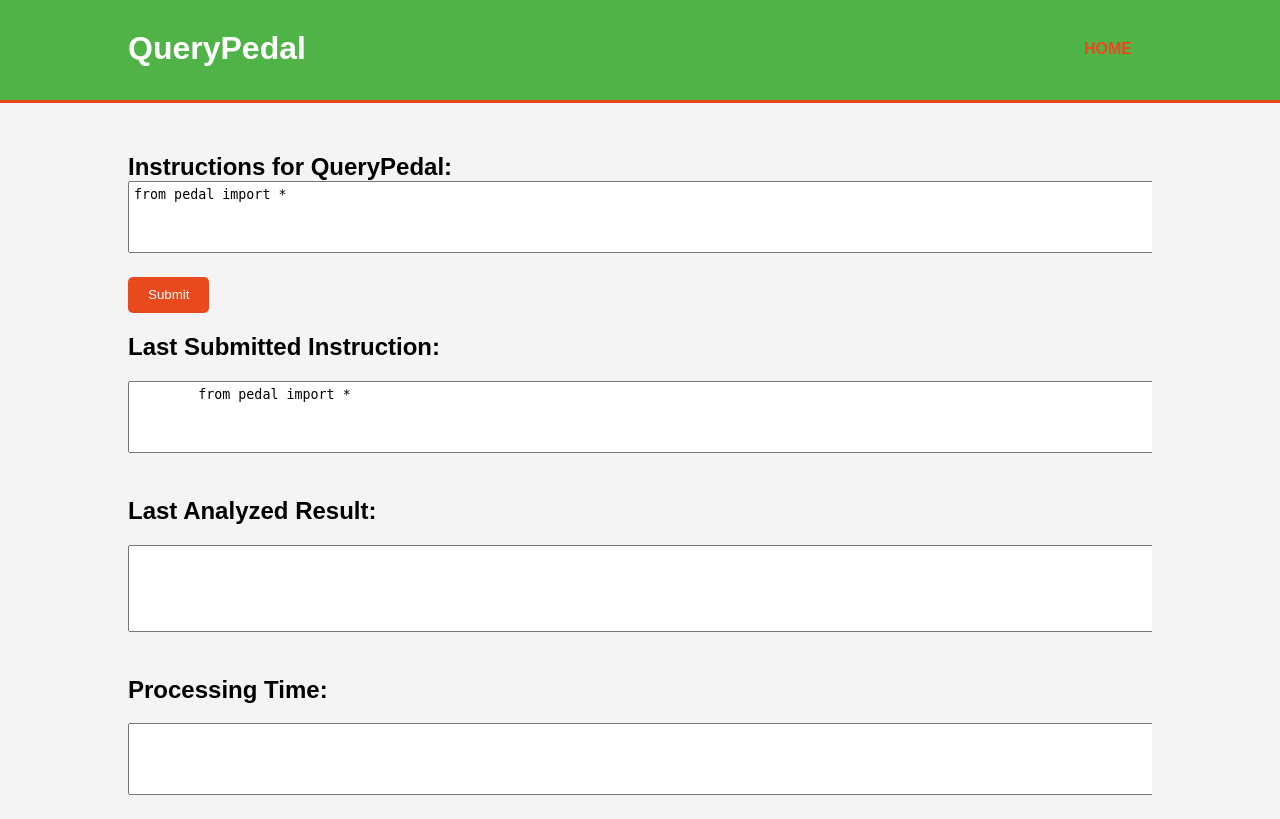
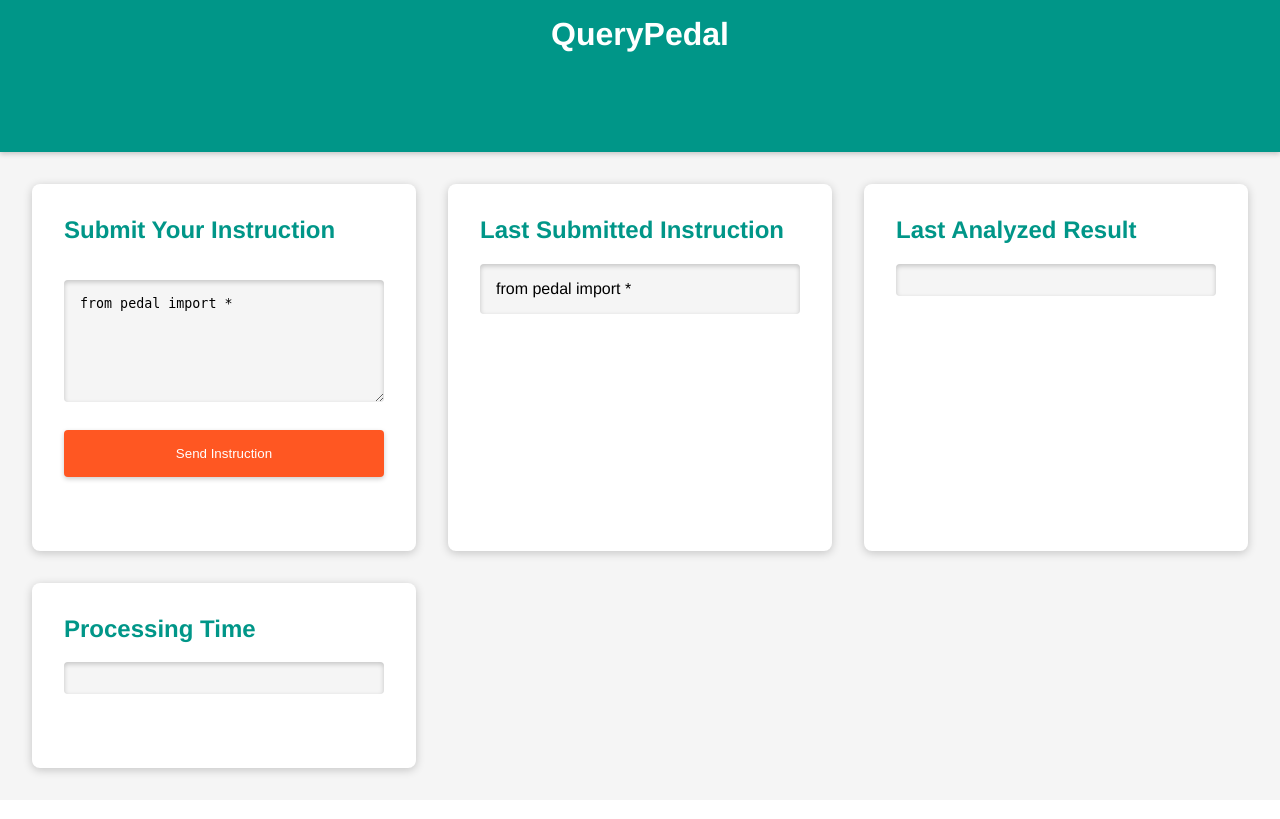
Before and after one commit to hzhan18/QueryPedal, a Flask app: page / in a window 1280 px wide. After the commit the page ends 777 px from the top, so only its background shows below. Run offline with Flask 3, Linux system fonts and the light colour scheme; parts of the project's set-up code (start-up, migrations or seed data) failed here and were passed over.

Commit message:
new frontend implemented

```diff
--- a/instructions.txt
+++ b/instructions.txt
@@ -493,3 +493,7 @@ ensure_function_call('print')
 
 from pedal import *
 ensure_function_call('print')
+from pedal import *
+from pedal import *
+from pedal import *
+from pedal import *
--- a/templates/index.html
+++ b/templates/index.html
@@ -1,178 +1,197 @@
-<!-- templates/index.html -->
 <!DOCTYPE html>
 <html lang="en">
   <head>
     <meta charset="UTF-8" />
+    <meta name="viewport" content="width=device-width, initial-scale=1.0" />
     <title>QueryPedal Submission Form</title>
     <style>
+      :root {
+        --main-bg-color: #009688;
+        --main-text-color: #fff;
+        --accent-color: #ff5722;
+        --neutral-light: #f5f5f5;
+        --shadow-color: rgba(0, 0, 0, 0.2);
+      }
+
+      * {
+        box-sizing: border-box;
+      }
+
       body {
-        font-family: "Arial", sans-serif;
+        font-family: "Helvetica Neue", Helvetica, Arial, sans-serif;
         margin: 0;
         padding: 0;
-        background-color: #f4f4f4;
+        background: var(--neutral-light);
+        color: var(--main-text-color);
       }
-      .container {
-        width: 80%;
-        margin: auto;
+
+      .wrapper {
+        display: grid;
+        grid-template-columns: 1fr;
+        min-height: 100vh;
+        grid-template-areas:
+          "nav"
+          "main";
+      }
+
+      nav {
+        grid-area: nav;
+        background: var(--main-bg-color);
+        padding: 1rem;
+        text-align: center;
+        box-shadow: 0 2px 5px var(--shadow-color);
+      }
+
+      nav h1 {
+        margin: 0;
+        font-size: 2rem;
+      }
+
+      .main-content {
+        grid-area: main;
+        padding: 2rem;
+        display: grid;
+        grid-gap: 2rem;
+        grid-template-columns: repeat(auto-fit, minmax(320px, 1fr));
+      }
+
+      .card {
+        background: #fff;
+        border-radius: 8px;
+        padding: 2rem;
+        box-shadow: 0 2px 10px var(--shadow-color);
+        position: relative;
         overflow: hidden;
+        transition: transform 0.3s ease-in-out;
       }
-      header {
-        background: #50b347;
-        color: white;
-        padding-top: 30px;
-        min-height: 70px;
-        border-bottom: #e8491d 3px solid;
+
+      .card:hover {
+        transform: translateY(-5px);
       }
-      header a {
-        color: #ffffff;
-        text-decoration: none;
-        text-transform: uppercase;
-        font-size: 16px;
+
+      .card::before {
+        content: "";
+        position: absolute;
+        top: 0;
+        right: 0;
+        bottom: 0;
+        left: 0;
+        background: linear-gradient(
+          to bottom right,
+          var(--main-bg-color),
+          var(--accent-color)
+        );
+        z-index: -1;
+        transform: scaleY(0);
+        transform-origin: top;
+        transition: transform 0.3s ease-in-out;
       }
-      header ul {
-        padding: 0;
-        margin: 0;
-        list-style: none;
-        overflow: hidden;
+
+      .card:hover::before {
+        transform: scaleY(1);
       }
-      header li {
-        float: left;
-        display: inline;
-        padding: 0 20px 0 20px;
+
+      .card h2 {
+        font-size: 1.5rem;
+        color: var(--main-bg-color);
+        margin-top: 0;
       }
-      header #branding {
-        float: left;
+
+      .card:hover h2 {
+        color: var(--neutral-light);
       }
-      header #branding h1 {
-        margin: 0;
+
+      textarea,
+      .result-display {
+        width: 100%;
+        padding: 1rem;
+        margin-top: 1rem;
+        border: none;
+        border-radius: 4px;
+        background: var(--neutral-light);
+        box-shadow: inset 0 2px 5px var(--shadow-color);
+        resize: vertical;
+        color: #000; /* Changed to black */
       }
-      header nav {
-        float: right;
-        margin-top: 10px;
+
+      .submit-btn {
+        display: block;
+        width: 100%;
+        padding: 1rem;
+        margin-top: 1.5rem;
+        border: none;
+        border-radius: 4px;
+        color: var(--main-text-color);
+        background: var(--accent-color);
+        box-shadow: 0 2px 5px var(--shadow-color);
+        cursor: pointer;
+        transition: background 0.3s;
       }
-      header .highlight,
-      header .current a {
-        color: #e8491d;
-        font-weight: bold;
+
+      .submit-btn:hover {
+        background: #ef6c00;
       }
-      header a:hover {
-        color: #ffffff;
-        font-weight: bold;
+
+      @media (max-width: 768px) {
+        .main-content {
+          grid-template-columns: 1fr;
         }
-      textarea {
-        width: 100%;
-        margin-bottom: 20px;
-        padding: 5px;
-      }
-      input[type="submit"] {
-        padding: 10px 20px 11px !important;
-        background: #e8491d;
-        color: white;
-        border: none;
-        border-radius: 5px;
-        cursor: pointer;
-      }
-      input[type="submit"]:hover {
-        background: #333;
-      }
-      table {
-        width: 100%;
-        margin-top: 20px;
-        border-collapse: collapse;
-      }
-      table,
-      th,
-      td {
-        border: 1px solid #cccccc;
-        padding: 10px;
-        text-align: left;
-      }
-      th {
-        background: #50b347;
-        color: white;
-      }
-      .instruction-label {
-        font-size: 24px; /* Increased font size */
-        font-weight: bold; /* Make text bold */
-        margin-top: 50px; /* Add space from the top header */
-        display: block; /* Make it a block element to allow margin to take effect */
-      }
-      .form-label,
-      .result-heading {
-        font-size: 24px; /* Make it the same size as the instruction label */
-        font-weight: bold; /* Make text bold */
-        margin-top: 20px;
-        margin-bottom: 10px;
-        display: block;
       }
     </style>
   </head>
   <body>
-    <header>
-      <div class="container">
-        <div id="branding">
+    <div class="wrapper">
+      <nav>
         <h1>QueryPedal</h1>
-        </div>
-        <nav>
-          <ul>
-            <li class="current"><a href="/">Home</a></li>
-            <!-- Add other navigation items here if necessary -->
-          </ul>
       </nav>
-      </div>
-    </header>
-
-    <div class="container">
+      <div class="main-content">
         <!-- Instruction Submission Form -->
+        <div class="card">
           <form action="/submit-instruction" method="post">
-        <!-- Instruction textarea -->
-        <label for="instruction" class="instruction-label"
-          >Instructions for QueryPedal:</label
+            <h2>Submit Your Instruction</h2>
+            <textarea
+              id="instruction"
+              name="instruction"
+              rows="6"
+              placeholder="Enter instruction code here..."
             >
-        <textarea id="instruction" name="instruction" rows="4">
 from pedal import *</textarea
             >
-
-        <br />
-
-        <input type="submit" value="Submit" />
+            <button type="submit" class="submit-btn">Send Instruction</button>
           </form>
-
-      <!-- Display the Last Submitted Instruction -->
-      <h2>Last Submitted Instruction:</h2>
-      <textarea id="last_instruction" name="last_instruction" rows="4" readonly>
-        {% if instruction %}{{ instruction }}{% else %}No instruction submitted yet.{% endif %}
-      </textarea>
-      <!-- Display the Last Analyzed Result -->
-      <!-- Display the Last Analyzed Result -->
-      <h2>Last Analyzed Result:</h2>
-      <textarea id="analyzed_result" name="analyzed_result" rows="5" readonly>
-{% if results_loading %}
-    Loading Analyzed Result...
-{% elif total_submissions %}
-    Total Submissions: {{ total_submissions }}
-    Passed Submissions: {{ passed_count }}
-    Failed Submissions: {{ incorrect_count }}
-    Invalid Code: {{ invalid_count }}
-{% elif error_message %}
-    error message: {{ error_message }}
-{% endif %}
-</textarea
-      >
-
-      <!-- Display the Processing Time -->
-      <h2>Processing Time:</h2>
-      <textarea id="processing_time" name="processing_time" rows="4" readonly>
-{% if form_submitted and not processing_time %}
-    Loading Processing Time...
-{% elif processing_time %}
-    {{ '%.2f' | format(processing_time) }} Seconds
-{% endif %}
-</textarea
-      >
-
-      <!-- Existing table to display documents -->
-      <!-- ... -->
+        </div>
+        <!-- Last Submitted Instruction -->
+        <div class="card">
+          <h2>Last Submitted Instruction</h2>
+          <div class="result-display" id="last_instruction">
+            <!-- Server-side template logic to display the last instruction -->
+            {% if instruction %}{{ instruction }}{% else %}No instruction
+            submitted yet.{% endif %}
+          </div>
+        </div>
+        <!-- Last Analyzed Result -->
+        <div class="card">
+          <h2>Last Analyzed Result</h2>
+          <div class="result-display" id="analyzed_result">
+            <!-- Server-side template logic to display the analyzed result -->
+            {% if results_loading %} Loading Analyzed Result... {% elif
+            total_submissions %} Total Submissions: {{ total_submissions }}
+            Passed Submissions: {{ passed_count }} Failed Submissions: {{
+            incorrect_count }} Invalid Code: {{ invalid_count }} {% elif
+            error_message %} Error Message: {{ error_message }} {% endif %}
+          </div>
+        </div>
+        <!-- Processing Time -->
+        <div class="card">
+          <h2>Processing Time</h2>
+          <div class="result-display" id="processing_time">
+            <!-- Server-side template logic for displaying processing time -->
+            {% if form_submitted and not processing_time %} Loading Processing
+            Time... {% elif processing_time %} {{ '%.2f' |
+            format(processing_time) }} Seconds {% endif %}
+          </div>
+        </div>
+      </div>
     </div>
   </body>
 </html>
```
Also changed, not shown: 1 other file. Lines whose indentation alone changed are shown as unchanged.
